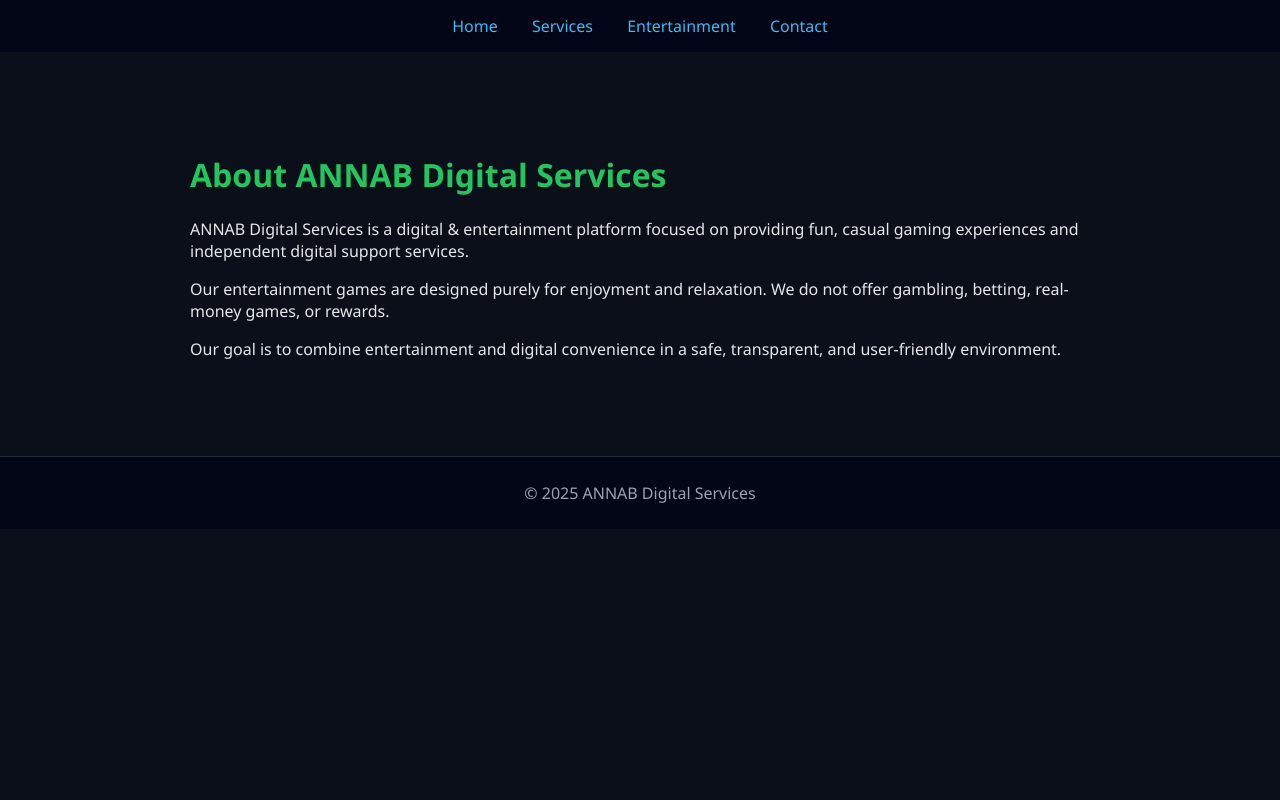
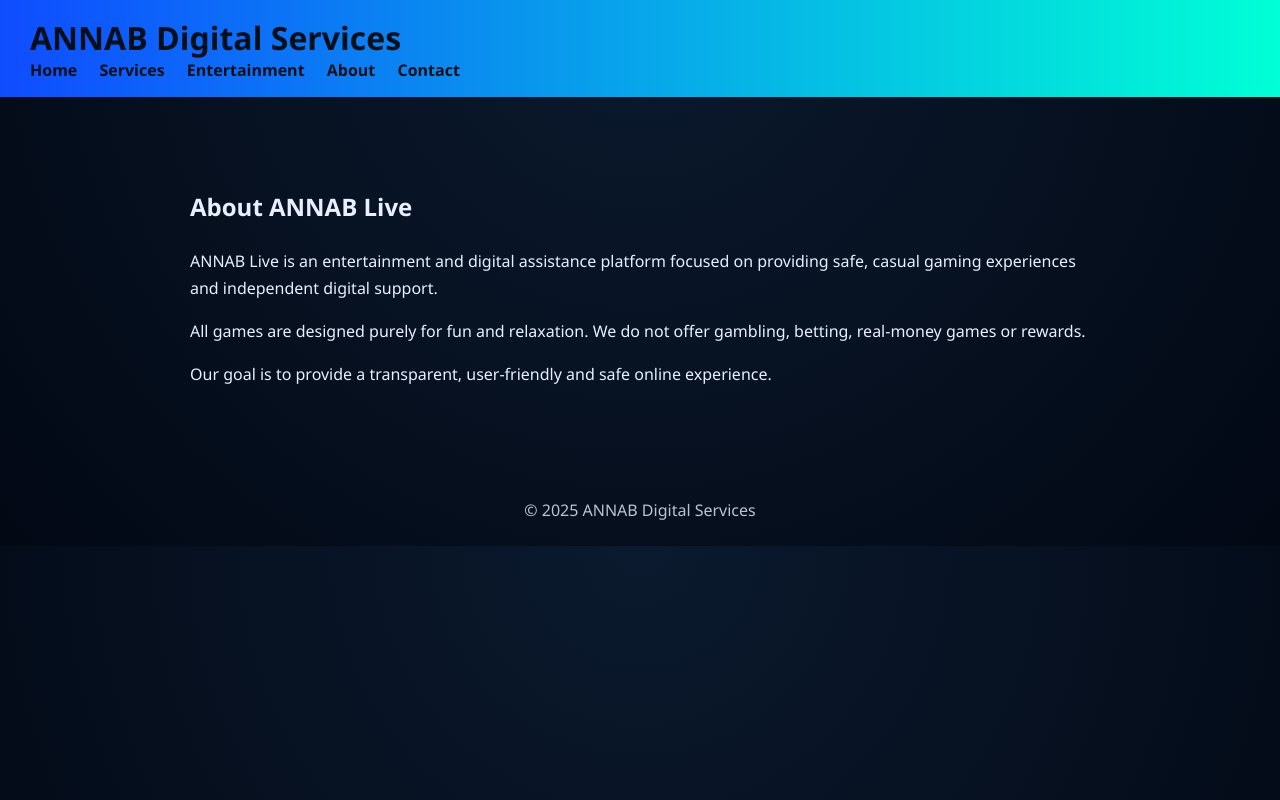
Before and after one commit to kumarassociates202212-pixel/annab-website, a plain HTML site: page about.html in a window 1280 px wide. Drawn offline with Linux system fonts and the light colour scheme.

Commit message:
Update about.html

```diff
--- a/about.html
+++ b/about.html
@@ -1,41 +1,47 @@
 <!DOCTYPE html>
-<html>
+<html lang="en">
 <head>
-<title>About | ANNAB Digital Services</title>
+<meta charset="UTF-8">
+<title>About | ANNAB Live</title>
+<meta name="viewport" content="width=device-width, initial-scale=1.0">
+<meta name="description" content="About ANNAB Live – entertainment and digital support platform.">
 <style>
-body{margin:0;font-family:'Segoe UI',Arial;background:#0b0f19;color:#e5e7eb}
-nav{background:#020617;padding:15px;text-align:center}
-nav a{color:#38bdf8;margin:0 15px;text-decoration:none}
-.section{padding:80px 10%;max-width:900px;margin:auto}
-footer{background:#020617;color:#9ca3af;text-align:center;padding:25px;border-top:1px solid #1f2937}
+body{margin:0;font-family:Segoe UI;background:radial-gradient(circle at top,#0b1a2e,#020814);color:#e8f0ff}
+header{background:linear-gradient(90deg,#0f4cff,#00ffd5);padding:16px 30px}
+header h1{margin:0;color:#001018}
+nav a{color:#001018;margin-right:18px;text-decoration:none;font-weight:600}
+.section{max-width:900px;margin:auto;padding:70px 30px;line-height:1.7}
+footer{text-align:center;padding:25px;opacity:.8}
 </style>
 </head>
 <body>
 
+<header>
+<h1>ANNAB Digital Services</h1>
 <nav>
 <a href="index.html">Home</a>
 <a href="services.html">Services</a>
 <a href="entertainment.html">Entertainment</a>
+<a href="about.html">About</a>
 <a href="contact.html">Contact</a>
 </nav>
+</header>
 
-<div class="section">
-<h1 style="color:#22c55e">About ANNAB Digital Services</h1>
+<section class="section">
+<h2>About ANNAB Live</h2>
 <p>
-ANNAB Digital Services is a digital & entertainment platform focused on
-providing fun, casual gaming experiences and independent digital support services.
+ANNAB Live is an entertainment and digital assistance platform focused on
+providing safe, casual gaming experiences and independent digital support.
 </p>
 <p>
-Our entertainment games are designed purely for enjoyment and relaxation.
-We do not offer gambling, betting, real-money games, or rewards.
+All games are designed purely for fun and relaxation.
+We do not offer gambling, betting, real-money games or rewards.
 </p>
 <p>
-Our goal is to combine entertainment and digital convenience in a safe,
-transparent, and user-friendly environment.
+Our goal is to provide a transparent, user-friendly and safe online experience.
 </p>
-</div>
+</section>
 
 <footer>© 2025 ANNAB Digital Services</footer>
-
 </body>
 </html>
```
